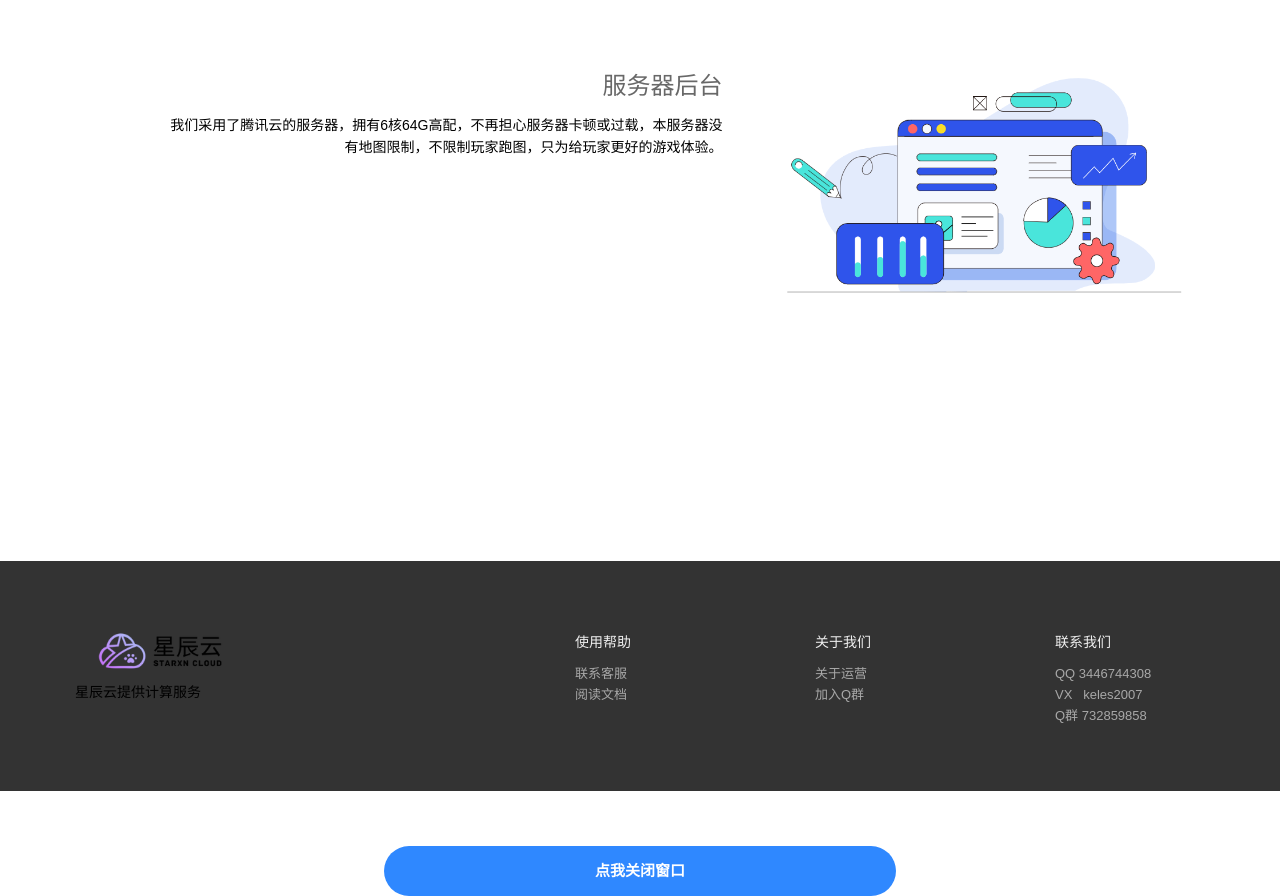
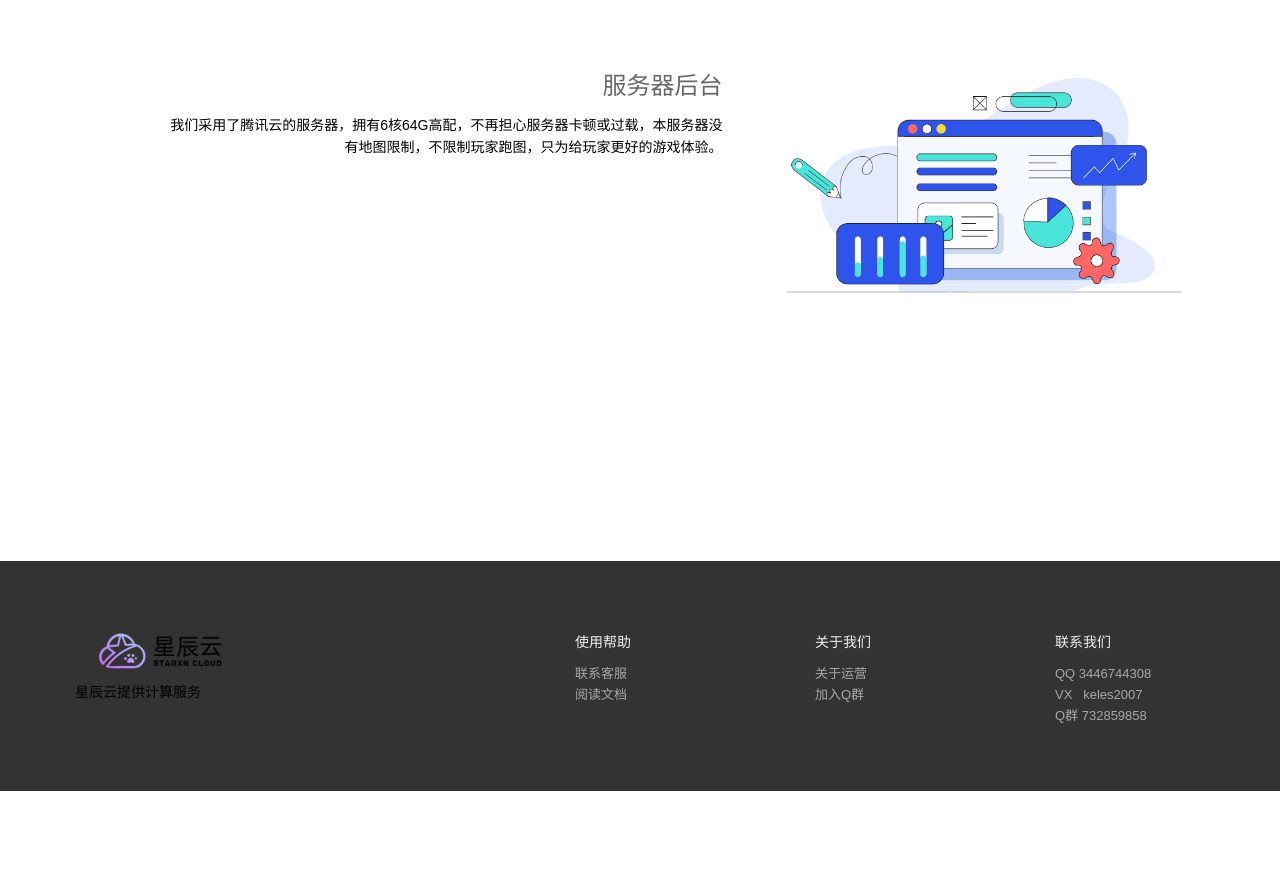
Before and after one commit to hypixelgg/hypixelgg.github.io, a plain HTML site: page pc/index.html in a window 1280 px wide. Shown: the part 1697-2593 px from the top of the page. After the commit the page ends 2488 px from the top, so only its background shows below. Drawn offline with Linux system fonts and the light colour scheme.

Commit message:
Update index.html

```diff
--- a/pc/index.html
+++ b/pc/index.html
@@ -295,13 +295,5 @@
     </div>
 </div>
 
-
-
-        <a style="display: block;background-color: #2f88ff;color: #FFF;text-align: center;font-weight: bold;font-size: 15px;line-height: 50px;margin: 0 auto;margin-top: 55px;border-radius: 32px;width: 40%;" onclick="javascript:document.querySelector('.web_notice').remove()">点我关闭窗口</ a>
-    </div>
-    </div>
-</div>
-<!--结束END-->
-
 </body>
 </html>
```
